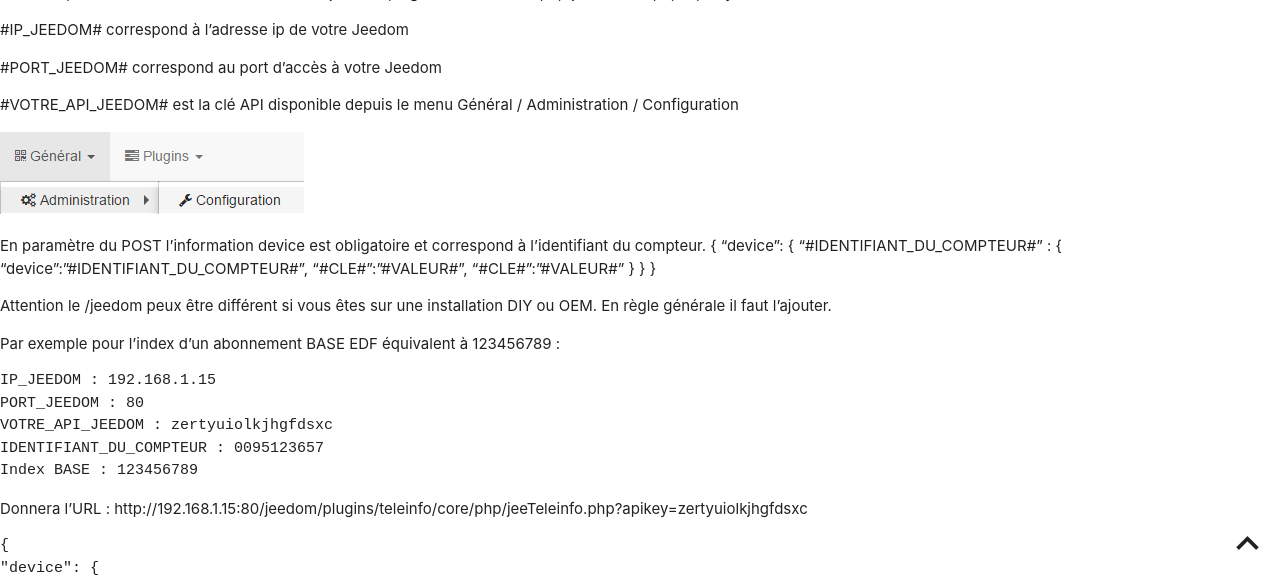
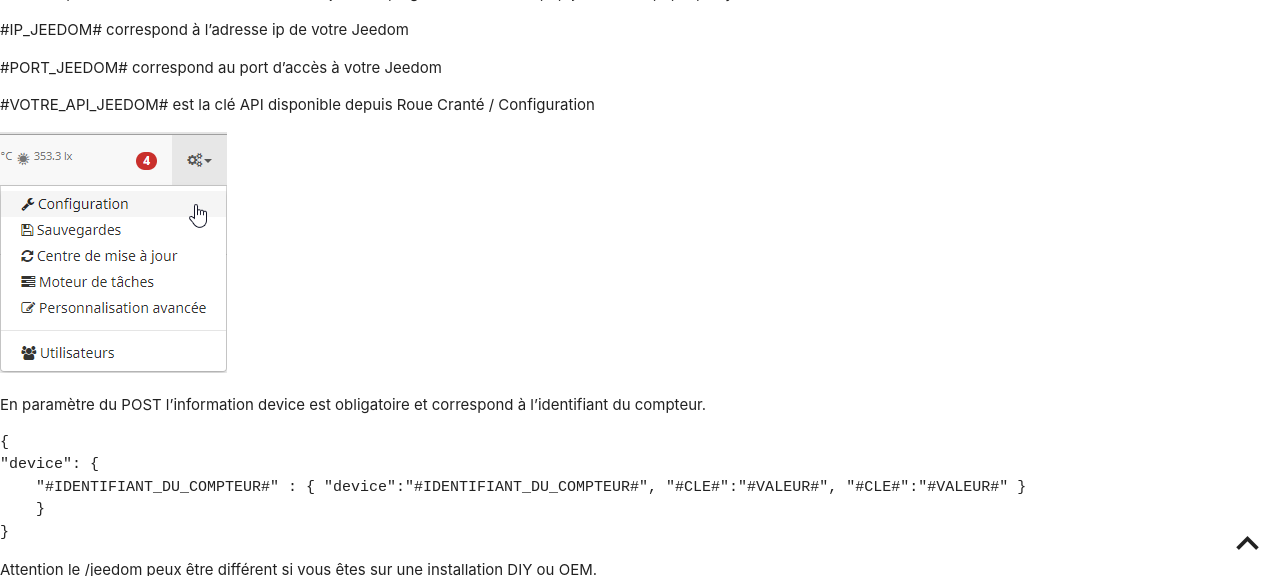
Before and after one commit to NextDom/plugin-teleinfo, a Jekyll site: the page built from docs/fr_FR/api.md, in a window 1280 px wide and 900 px high, cut to the strip 324-900 px from the top of the window. Built offline with Jekyll 4.4.1, drawn with Linux system fonts in a browser that asks for light colours; nearby versions of some CDN libraries; our own code applies the rules of GitHub Pages for plain Markdown files; library files that are not in the unit come from our copies.

Commit message:
Maj de la doc

````diff
--- a/docs/fr_FR/api.md
+++ b/docs/fr_FR/api.md
@@ -11,18 +11,20 @@
 
  #PORT_JEEDOM# correspond au port d'accès à votre Jeedom
 
- #VOTRE_API_JEEDOM# est la clé API disponible depuis le menu Général / Administration / Configuration
+ #VOTRE_API_JEEDOM# est la clé API disponible depuis Roue Cranté / Configuration
 
  ![teleinfo8](../images/teleinformation_api_menu1.png)
 
 En paramètre du POST l'information device est obligatoire et correspond à l'identifiant du compteur.
+```
 {
 "device": {
     "#IDENTIFIANT_DU_COMPTEUR#" : { "device":"#IDENTIFIANT_DU_COMPTEUR#", "#CLE#":"#VALEUR#", "#CLE#":"#VALEUR#" }
     }
 }
+```
 
-Attention le /jeedom peux être différent si vous êtes sur une installation DIY ou OEM. En règle générale il faut l'ajouter.
+Attention le /jeedom peux être différent si vous êtes sur une installation DIY ou OEM.
 
 Par exemple pour l'index d'un abonnement BASE EDF équivalent à 123456789 :
 
````
Also changed, not shown: docs/fr_FR/diagnostic.md (+1 -1 lines), docs/images/teleinformation_api_menu1.png, docs/images/teleinformation_diagnostic1.png.
